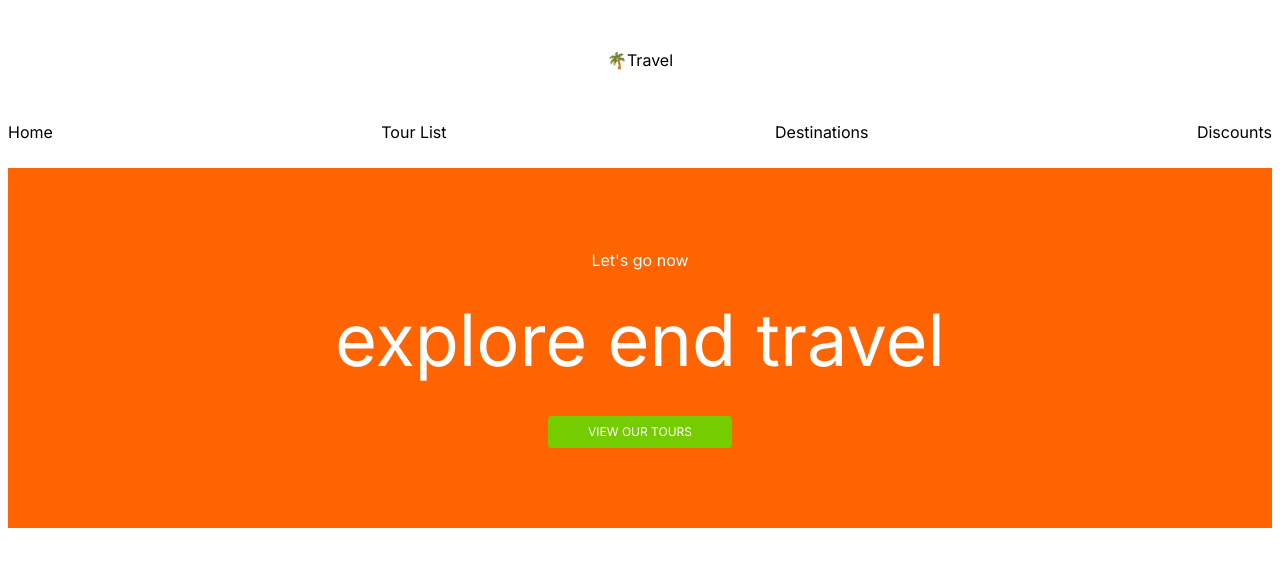
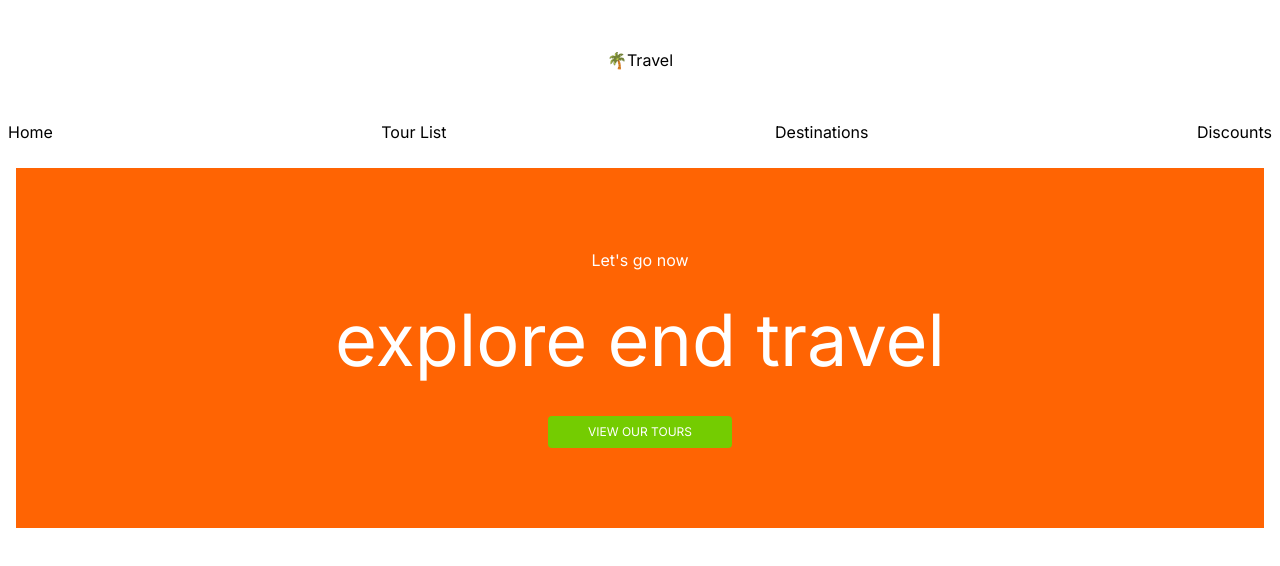
Before and after one commit to leandro160320/travel20241, a Next.js app: page / in a window 1280 px wide. Shown: the top 566 px of the page. Built offline with nearby package versions, Linux system fonts and the light colour scheme.

Commit message:
feat: Header e Banner

```diff
--- a/app/components/Banner.tsx
+++ b/app/components/Banner.tsx
@@ -1,7 +1,7 @@
 
 export default function Banner(){
     return(
-        <div className="text-center text-white bg-[#FF6403] py-20 mx-2">
+        <div className="text-center text-white bg-[#FF6403] py-20 mx-4">
                 <div className="mb-8">Let's go now</div>
                 <div className="text-7xl"> explore end travel</div>
                     <button className="bg-[#74CC01] rounded px-10 py-2 text-xs mt-10">
```
